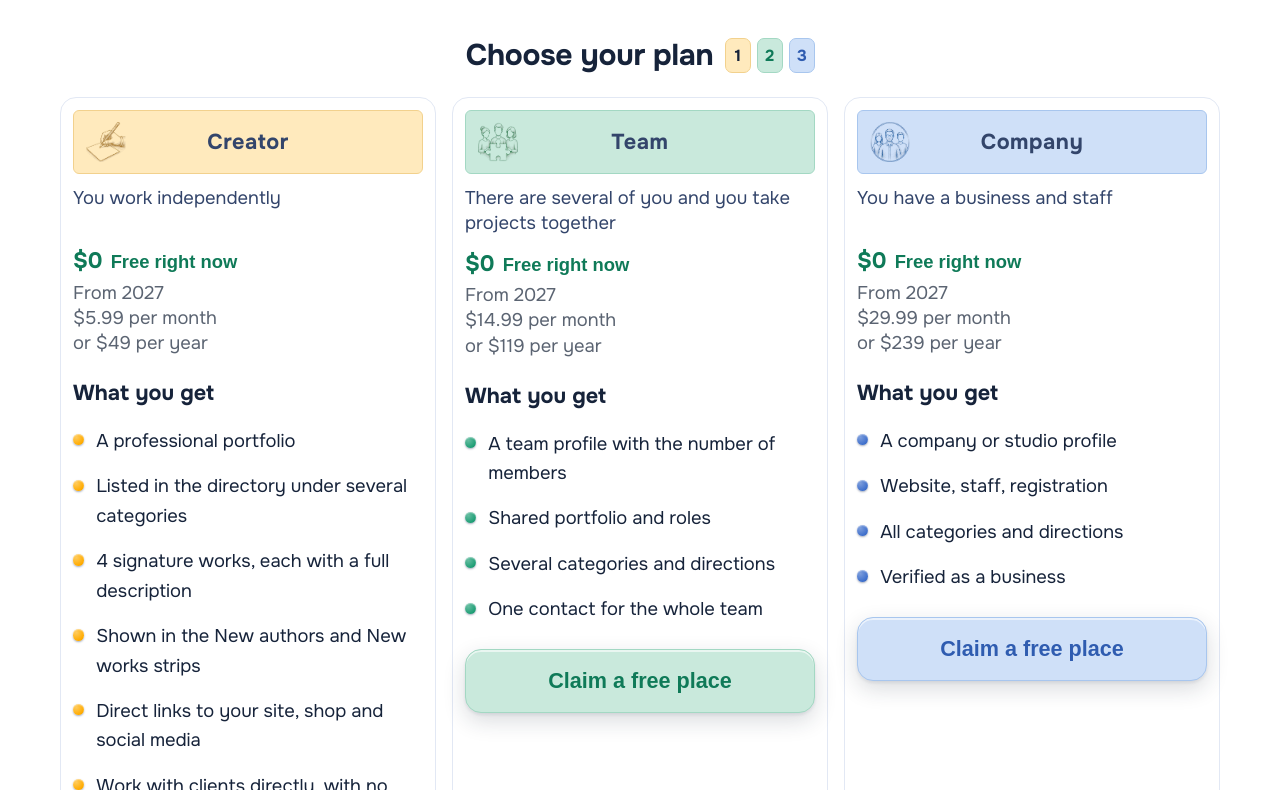
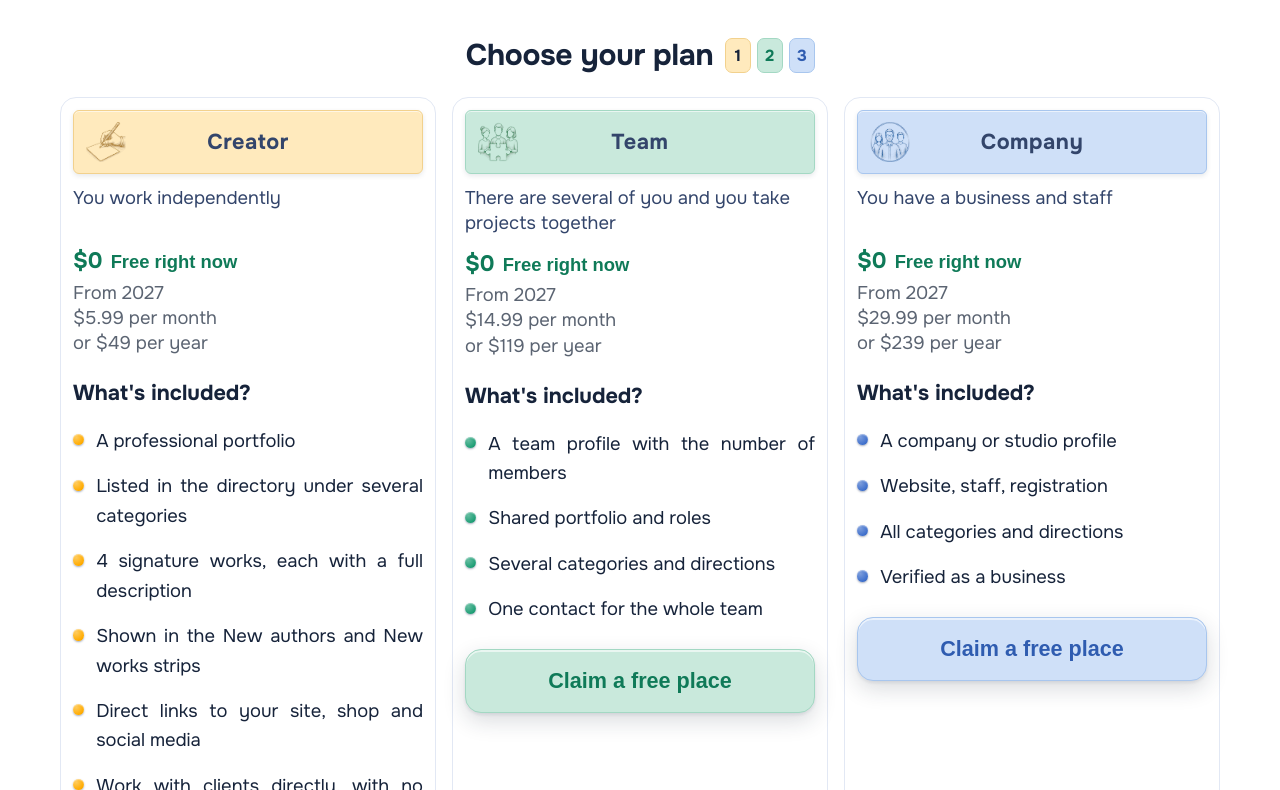
Before and after one commit to dm100usa-oss/no-ai-marketplace, a Next.js app: page /en/pricing in a window 1280 px wide. Shown: the part 510-1300 px from the top of the page. Built offline with nearby package versions, Linux system fonts and the light colour scheme; a web font is replaced by a local one.

Commit message:
Add files via upload

```diff
--- a/src/components/PlansTable.tsx
+++ b/src/components/PlansTable.tsx
@@ -33,10 +33,11 @@ import type { Locale } from "@/i18n/config";
  *  almost invisible against white. These are built from the brightest
  *  member of each colour family instead — the same hues the direction
  *  tiles use — so the bead is a spot of colour rather than a dark speck. */
-const TONES: Record<PlanId, { bg: string; edge: string; ink: string; dot: string }> = {
+const TONES: Record<PlanId, { bg: string; edge: string; press: string; ink: string; dot: string }> = {
   creator: {
     bg: "#ffeabd",
     edge: "#f2d18d",
+    press: "#ebd8ae",
     /* Not a dark gold. Gold dark enough to read as small text is brown, and
        brown is the one thing this card must not have, so the lettering falls
        back to the site's own ink and the gold lives in the plate and the
@@ -47,12 +48,14 @@ const TONES: Record<PlanId, { bg: string; edge: string; ink: string; dot: string
   team: {
     bg: "#c9e9dc",
     edge: "#a3d8c3",
+    press: "#b5d4c8",
     ink: "#0f7a58",
     dot: "radial-gradient(circle at 30% 30%, #66bda1, #1e9e75 70%, #187e5e)",
   },
   company: {
     bg: "#cfe0f8",
     edge: "#a8c6ee",
+    press: "#bccde4",
     ink: "#2f5cb0",
     dot: "radial-gradient(circle at 30% 30%, #7c9ddc, #3e6fcc 70%, #3259a3)",
   },
@@ -109,7 +112,7 @@ function PricingFold({
         </summary>
         <p
           className="px-5 pb-5 text-[1.15rem] leading-snug md:px-6 md:pb-6"
-          style={{ color: "var(--color-muted)" }}
+          style={{ color: "var(--color-muted)", textAlign: "justify" }}
         >
           {children}
         </p>
@@ -230,13 +233,16 @@ export function PlansTable({ lang, dict }: { lang: Locale; dict: Dictionary }) {
               />
               <label
                 htmlFor={`plan-${id}`}
-                className="relative flex cursor-pointer items-center justify-between gap-3 rounded-2xl px-3 md:rounded-md md:px-2.5 text-[1.35rem] font-bold tracking-wide peer-checked:[&_.plan-plus]:rotate-45 md:cursor-default md:justify-center md:text-center"
+                className="press-btn relative flex cursor-pointer items-center justify-between gap-3 rounded-2xl px-3 md:rounded-md md:px-2.5 text-[1.35rem] font-bold tracking-wide peer-checked:[&_.plan-plus]:rotate-45 md:cursor-default md:justify-center md:text-center"
                 style={{
                   background: tone.bg,
-                  border: `1px solid ${tone.edge}`,
+                  borderColor: tone.edge,
                   color: "var(--color-muted)",
                   fontFamily: "var(--font-display)",
                   minHeight: "var(--h-action-lg)",
+                  /* Pressed, the strip darkens into its own colour rather
+                     than going grey. Read by .press-btn:active. */
+                  ["--press-bg" as string]: tone.press,
                 }}
               >
                 {/* The drawing this participant type already has in the
@@ -362,7 +368,7 @@ export function PlansTable({ lang, dict }: { lang: Locale; dict: Dictionary }) {
 
               <ul
                 className="mt-4 flex flex-col gap-4 text-[1.15rem]"
-                style={{ color: "var(--color-ink)" }}
+                style={{ color: "var(--color-ink)", textAlign: "justify" }}
               >
                 {dict.pricing.planFeatures[id].map((line) => (
                   <li key={line} className="flex items-start gap-3">
--- a/src/i18n/dictionaries/en.ts
+++ b/src/i18n/dictionaries/en.ts
@@ -315,7 +315,7 @@ export const en: Dictionary = {
     billedYearly: "Yearly",
     saveLabel: "a saving of about {n} compared with paying monthly",
     laterPrefix: "From {year}",
-    includedTitle: "What you get",
+    includedTitle: "What's included?",
     nowWord: "Now",
     planNames: {
       creator: "Creator",
--- a/src/i18n/dictionaries/ru.ts
+++ b/src/i18n/dictionaries/ru.ts
@@ -324,7 +324,7 @@ export const ru: Dictionary = {
     billedYearly: "На год",
     saveLabel: "выгода около {n} по сравнению с помесячной оплатой",
     laterPrefix: "Далее с {year} года",
-    includedTitle: "Что входит",
+    includedTitle: "Что входит?",
     nowWord: "Сейчас",
     planNames: {
       creator: "Автор",
```
